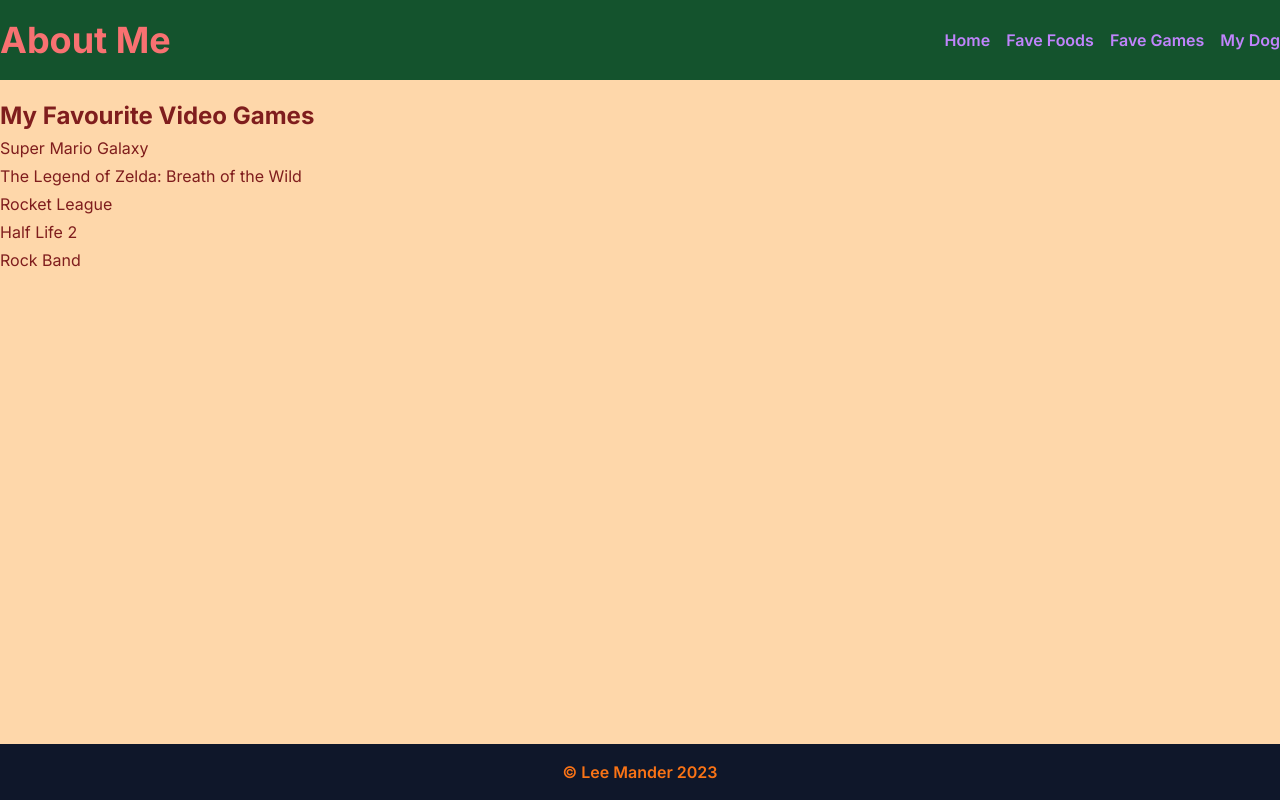
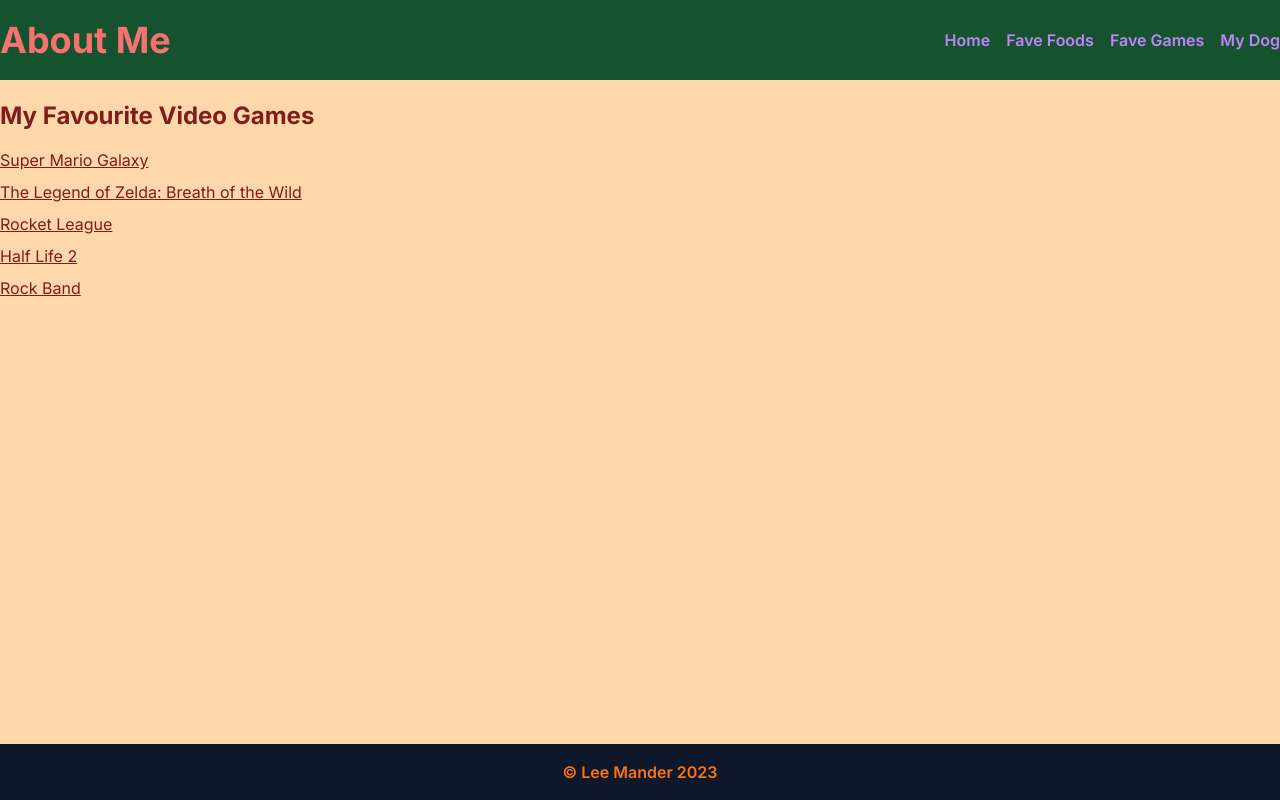
Before and after one commit to leemander/next-about-me, a Next.js app: page /games in a window 1280 px wide. Built offline with nearby package versions, Linux system fonts and the light colour scheme.

Commit message:
Add dynamic game route

```diff
--- /dev/null
+++ b/src/app/games/[game]/page.tsx
@@ -0,0 +1,19 @@
+type gameParam = { params: { game: string } };
+
+export default function Page({ params }: gameParam) {
+  function renderTitle(string: string) {
+    const arr = string.split("%20");
+    return arr
+      .map((word) => word[0].toUpperCase() + word.slice(1))
+      .join(" ")
+      .replace("%3A", ":");
+  }
+
+  return (
+    <main className="py-5">
+      <div className="container mx-auto h-full">
+        <h2 className="text-2xl font-bold">{renderTitle(params.game)}</h2>
+      </div>
+    </main>
+  );
+}
--- a/src/app/games/page.tsx
+++ b/src/app/games/page.tsx
@@ -1,19 +1,33 @@
 import List from "@/components/List";
+import Link from "next/link";
 
 export default function Page() {
+  const games = [
+    "Super Mario Galaxy",
+    "The Legend of Zelda: Breath of the Wild",
+    "Rocket League",
+    "Half Life 2",
+    "Rock Band",
+  ];
+
   return (
     <main className="bg-orange-200 text-red-900 py-5">
       <div className="container mx-auto h-full">
         <h2 className="text-2xl font-bold">My Favourite Video Games</h2>
-        <List
-          array={[
-            "Super Mario Galaxy",
-            "The Legend of Zelda: Breath of the Wild",
-            "Rocket League",
-            "Half Life 2",
-            "Rock Band",
-          ]}
-        />
+        <ul className="grid gap-2 my-4">
+          {games.map((game) => {
+            return (
+              <li>
+                <Link
+                  href={`/games/${game.toLowerCase()}`}
+                  className="underline"
+                >
+                  {game}
+                </Link>
+              </li>
+            );
+          })}
+        </ul>
       </div>
     </main>
   );
--- a/src/app/layout.tsx
+++ b/src/app/layout.tsx
@@ -20,7 +20,7 @@ export default function RootLayout({
   return (
     <html lang="en">
       <body className={inter.className}>
-        <div className="grid grid-rows-layout min-h-screen">
+        <div className="grid grid-rows-layout min-h-screen bg-orange-200 text-red-900">
           <Header />
           {children}
           <Footer />
```
